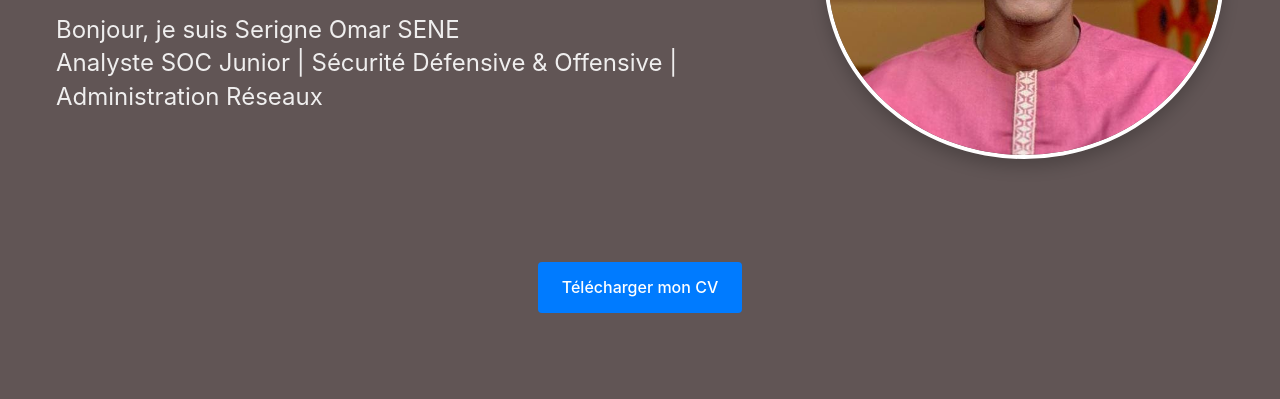
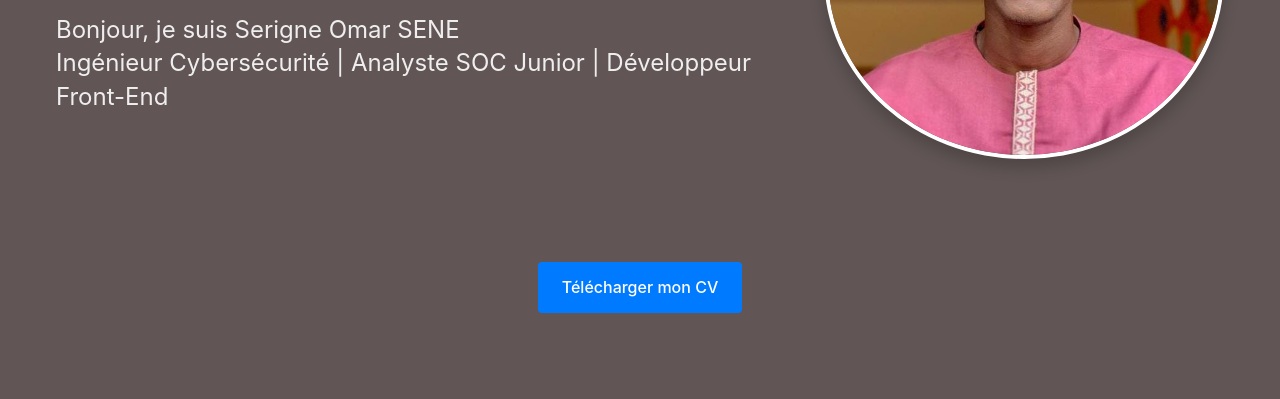
Before and after one commit to SerigneOmar/SOS-ADMIN, a website: page index.html in a window 1280 px wide. Shown: the part 401-800 px from the top of the page. Drawn offline with Linux system fonts and the light colour scheme.

Commit message:
index.html

```diff
--- a/index.html
+++ b/index.html
@@ -26,7 +26,7 @@
             <div class="hero-text">
               <h1>Bienvenue sur mon Portfolio <br> SOS-ADMIN</h1>
               <p class="subtitle">Bonjour, je suis Serigne Omar SENE <br>
-              Analyste SOC Junior | Sécurité Défensive & Offensive | Administration Réseaux</p>
+              Ingénieur Cybersécurité | Analyste SOC Junior | Développeur Front-End</p>
             </div>
             <div class="hero-image">
               <img src="SOS.jpg" alt="Photo de profil">
```
